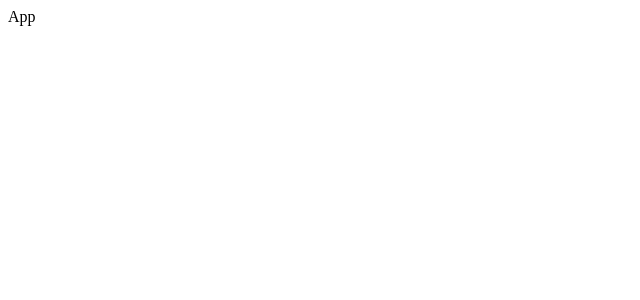
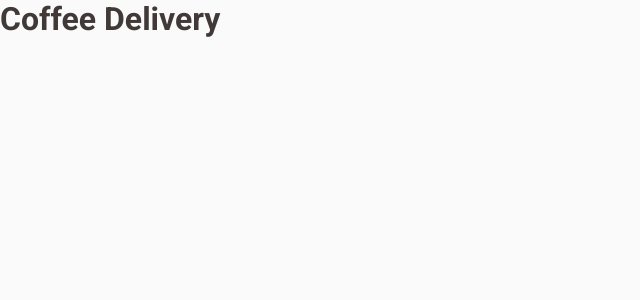
Before and after one commit to gustavosalviato/coffee-delivery, a React (Vite) app: page / in a window 1280 px wide. Shown: the top 300 px of the page, without its empty margins (0-640 px from the left). Built offline with nearby package versions, Linux system fonts and the light colour scheme.

Commit message:
Cores & Fontes

```diff
--- a/index.html
+++ b/index.html
@@ -1,13 +1,22 @@
 <!DOCTYPE html>
 <html lang="en">
+
 <head>
   <meta charset="UTF-8" />
   <link rel="icon" type="image/svg+xml" href="/vite.svg" />
+  <link rel="preconnect" href="https://fonts.googleapis.com" />
+  <link rel="preconnect" href="https://fonts.gstatic.com" crossorigin />
+
   <meta name="viewport" content="width=device-width, initial-scale=1.0" />
-    <title>Vite + React + TS</title>
+
+  <link href="https://fonts.googleapis.com/css2?family=Baloo+2:wght@700;800&family=Roboto:wght@400;700&display=swap"
+    rel="stylesheet" />
+  <title>Coffee Delivery </title>
 </head>
+
 <body>
   <div id="root"></div>
   <script type="module" src="/src/main.tsx"></script>
 </body>
+
 </html>
--- a/package.json
+++ b/package.json
@@ -9,8 +9,10 @@
     "preview": "vite preview"
   },
   "dependencies": {
+    "@types/styled-components": "^5.1.26",
     "react": "^18.2.0",
-    "react-dom": "^18.2.0"
+    "react-dom": "^18.2.0",
+    "styled-components": "^5.3.6"
   },
   "devDependencies": {
     "@types/react": "^18.0.17",
--- a/src/App.tsx
+++ b/src/App.tsx
@@ -1,7 +1,12 @@
+import { ThemeProvider } from "styled-components"
+import { defaultTheme } from "./styles/themes/default"
+import { GlobalStyle } from "./styles/themes/global"
+
 export const App = () => {
   return (
-    <div>
-      App
-    </div>
+    <ThemeProvider theme={defaultTheme}>
+      <GlobalStyle />
+      <h1>Coffee Delivery</h1>
+    </ThemeProvider>
   )
 }
--- a/src/main.tsx
+++ b/src/main.tsx
@@ -1,4 +1,3 @@
-import React from 'react'
 import ReactDOM from 'react-dom/client'
 import { App } from './App'
 
--- /dev/null
+++ b/src/styles/themes/default.ts
@@ -0,0 +1,24 @@
+export const defaultTheme = {
+  'yellow-dark': '#C47F17',
+  'yellow': '#DBAC2C',
+  'yellow-light': '#F1E9C9',
+
+  'purple-dark': '#4B2995',
+  'purple': '#8047F8',
+  'purple-light': 'purple-light',
+
+  'base-title': '#272221',
+  'base-subtitle': '#403937',
+  'base-text': '#574F4D',
+  'base-label': '#8D8686',
+  'base-hover': '#D7D5D5',
+
+  'base-button': '#E6E5E5',
+  'base-input': '#EDEDED',
+
+  'background': '#FAFAFA',
+  'white': '#FFFFFF',
+
+
+
+}
--- /dev/null
+++ b/src/styles/themes/global.ts
@@ -0,0 +1,32 @@
+import { createGlobalStyle } from "styled-components";
+
+export const GlobalStyle = createGlobalStyle`
+
+*{
+  margin: 0;
+  padding: 0;
+  box-sizing: border-box;
+}
+
+:focus{
+  outline: none;
+  box-shadow: 0 0 0 2px ${props => props.theme['yellow']};
+}
+
+body{
+  background: ${props => props.theme['background']};;
+  color: ${props => props.theme['base-subtitle']};
+}
+
+
+body,input, textarea, button{
+  font-weight: 400;
+  font-size: 1rem;
+  font-family: 'Roboto', sans-serif;
+}
+
+button {
+  cursor: pointer;
+}
+
+`
```
Also changed, not shown: src/@types/styles.d.ts (added, +9 -0 lines), 1 other file (tests, documents, lock files or other folders). Lines whose indentation alone changed are shown as unchanged.
